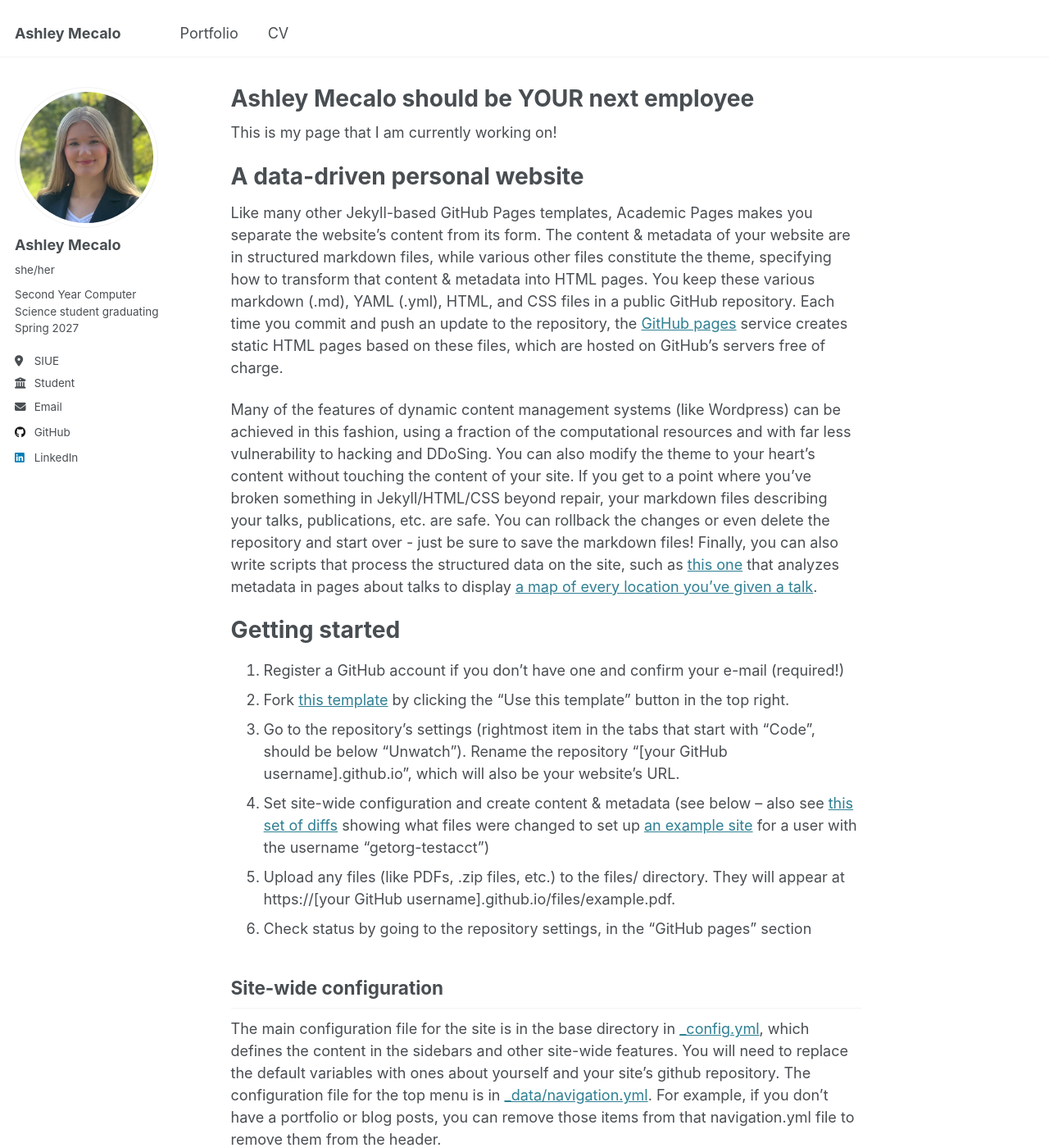
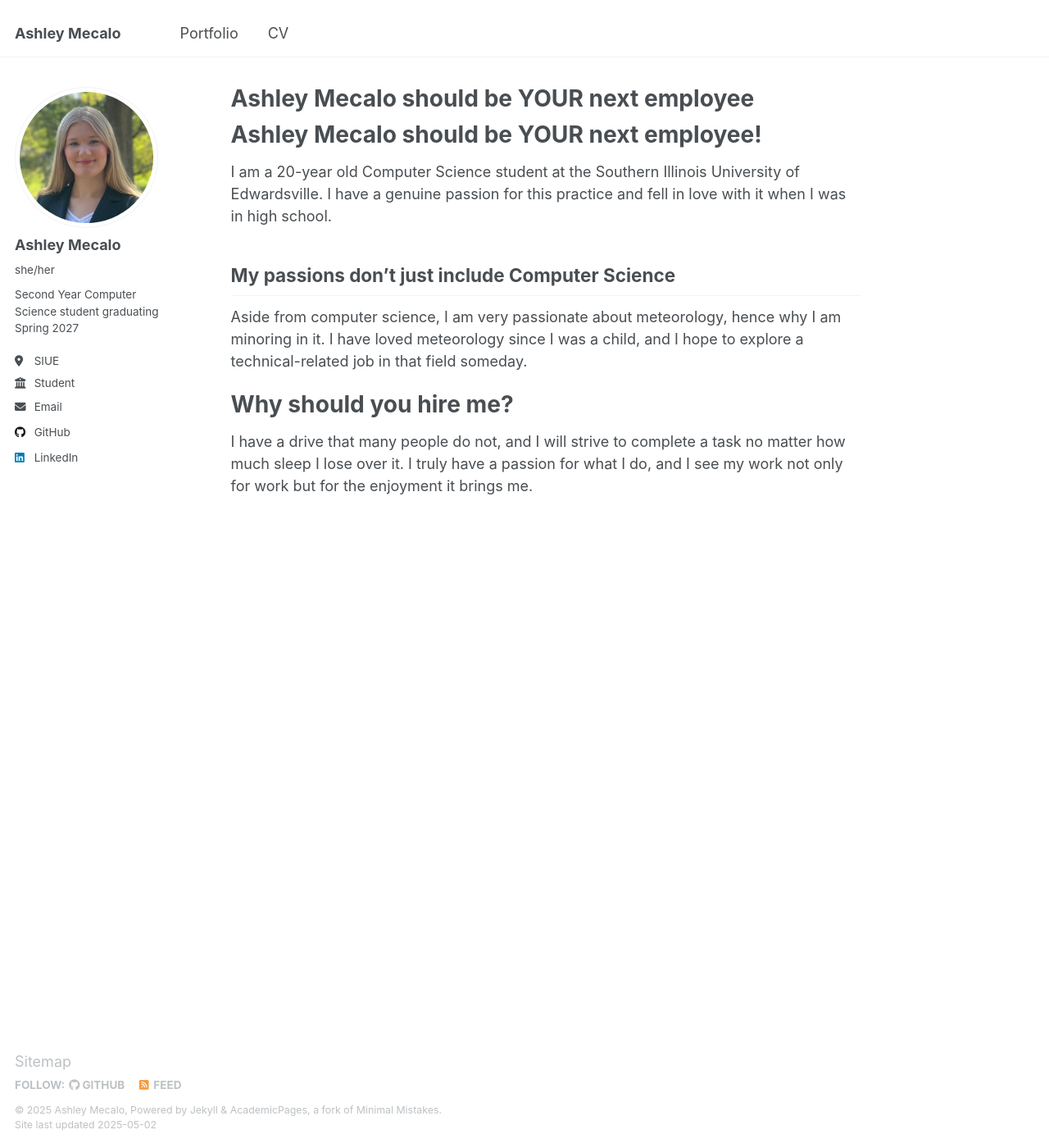
Before and after one commit to mecalash/mecalash.github.io, a Jekyll site: the page built from _pages/about.md, in a window 1280 px wide and 1400 px high. Shown: the whole window at 82% size. Built offline with Jekyll 4.4.1, drawn with Linux system fonts in a browser that asks for light colours; some of the changed text lies outside the part shown.

Commit message:
Final push on front page

```diff
--- a/_pages/about.md
+++ b/_pages/about.md
@@ -7,43 +7,11 @@ redirect_from:
   - /about.html
 ---
 
-This is my page that I am currently working on!
+# Ashley Mecalo should be YOUR next employee!
+I am a 20-year old Computer Science student at the Southern Illinois University of Edwardsville. I have a genuine passion for this practice and fell in love with it when I was in high school.
 
-A data-driven personal website
-======
-Like many other Jekyll-based GitHub Pages templates, Academic Pages makes you separate the website's content from its form. The content & metadata of your website are in structured markdown files, while various other files constitute the theme, specifying how to transform that content & metadata into HTML pages. You keep these various markdown (.md), YAML (.yml), HTML, and CSS files in a public GitHub repository. Each time you commit and push an update to the repository, the [GitHub pages](https://pages.github.com/) service creates static HTML pages based on these files, which are hosted on GitHub's servers free of charge.
+## My passions don't just include Computer Science
+Aside from computer science, I am very passionate about meteorology, hence why I am minoring in it. I have loved meteorology since I was a child, and I hope to explore a technical-related job in that field someday.
 
-Many of the features of dynamic content management systems (like Wordpress) can be achieved in this fashion, using a fraction of the computational resources and with far less vulnerability to hacking and DDoSing. You can also modify the theme to your heart's content without touching the content of your site. If you get to a point where you've broken something in Jekyll/HTML/CSS beyond repair, your markdown files describing your talks, publications, etc. are safe. You can rollback the changes or even delete the repository and start over - just be sure to save the markdown files! Finally, you can also write scripts that process the structured data on the site, such as [this one](https://github.com/academicpages/academicpages.github.io/blob/master/talkmap.ipynb) that analyzes metadata in pages about talks to display [a map of every location you've given a talk](https://academicpages.github.io/talkmap.html).
-
-Getting started
-======
-1. Register a GitHub account if you don't have one and confirm your e-mail (required!)
-1. Fork [this template](https://github.com/academicpages/academicpages.github.io) by clicking the "Use this template" button in the top right.
-1. Go to the repository's settings (rightmost item in the tabs that start with "Code", should be below "Unwatch"). Rename the repository "[your GitHub username].github.io", which will also be your website's URL.
-1. Set site-wide configuration and create content & metadata (see below -- also see [this set of diffs](http://archive.is/3TPas) showing what files were changed to set up [an example site](https://getorg-testacct.github.io) for a user with the username "getorg-testacct")
-1. Upload any files (like PDFs, .zip files, etc.) to the files/ directory. They will appear at https://[your GitHub username].github.io/files/example.pdf.
-1. Check status by going to the repository settings, in the "GitHub pages" section
-
-Site-wide configuration
-------
-The main configuration file for the site is in the base directory in [_config.yml](https://github.com/academicpages/academicpages.github.io/blob/master/_config.yml), which defines the content in the sidebars and other site-wide features. You will need to replace the default variables with ones about yourself and your site's github repository. The configuration file for the top menu is in [_data/navigation.yml](https://github.com/academicpages/academicpages.github.io/blob/master/_data/navigation.yml). For example, if you don't have a portfolio or blog posts, you can remove those items from that navigation.yml file to remove them from the header.
-
-Create content & metadata
-------
-For site content, there is one markdown file for each type of content, which are stored in directories like _publications, _talks, _posts, _teaching, or _pages. For example, each talk is a markdown file in the [_talks directory](https://github.com/academicpages/academicpages.github.io/tree/master/_talks). At the top of each markdown file is structured data in YAML about the talk, which the theme will parse to do lots of cool stuff. The same structured data about a talk is used to generate the list of talks on the [Talks page](https://academicpages.github.io/talks), each [individual page](https://academicpages.github.io/talks/2012-03-01-talk-1) for specific talks, the talks section for the [CV page](https://academicpages.github.io/cv), and the [map of places you've given a talk](https://academicpages.github.io/talkmap.html) (if you run this [python file](https://github.com/academicpages/academicpages.github.io/blob/master/talkmap.py) or [Jupyter notebook](https://github.com/academicpages/academicpages.github.io/blob/master/talkmap.ipynb), which creates the HTML for the map based on the contents of the _talks directory).
-
-**Markdown generator**
-
-The repository includes [a set of Jupyter notebooks](https://github.com/academicpages/academicpages.github.io/tree/master/markdown_generator
-) that converts a CSV containing structured data about talks or presentations into individual markdown files that will be properly formatted for the Academic Pages template. The sample CSVs in that directory are the ones I used to create my own personal website at stuartgeiger.com. My usual workflow is that I keep a spreadsheet of my publications and talks, then run the code in these notebooks to generate the markdown files, then commit and push them to the GitHub repository.
-
-How to edit your site's GitHub repository
-------
-Many people use a git client to create files on their local computer and then push them to GitHub's servers. If you are not familiar with git, you can directly edit these configuration and markdown files directly in the github.com interface. Navigate to a file (like [this one](https://github.com/academicpages/academicpages.github.io/blob/master/_talks/2012-03-01-talk-1.md) and click the pencil icon in the top right of the content preview (to the right of the "Raw | Blame | History" buttons). You can delete a file by clicking the trashcan icon to the right of the pencil icon. You can also create new files or upload files by navigating to a directory and clicking the "Create new file" or "Upload files" buttons.
-
-Example: editing a markdown file for a talk
-![Editing a markdown file for a talk](/images/editing-talk.png)
-
-For more info
-------
-More info about configuring Academic Pages can be found in [the guide](https://academicpages.github.io/markdown/), the [growing wiki](https://github.com/academicpages/academicpages.github.io/wiki), and you can always [ask a question on GitHub](https://github.com/academicpages/academicpages.github.io/discussions). The [guides for the Minimal Mistakes theme](https://mmistakes.github.io/minimal-mistakes/docs/configuration/) (which this theme was forked from) might also be helpful.
+# Why should you hire me?
+I have a drive that many people do not, and I will strive to complete a task no matter how much sleep I lose over it. I truly have a passion for what I do, and I see my work not only for work but for the enjoyment it brings me.
```
